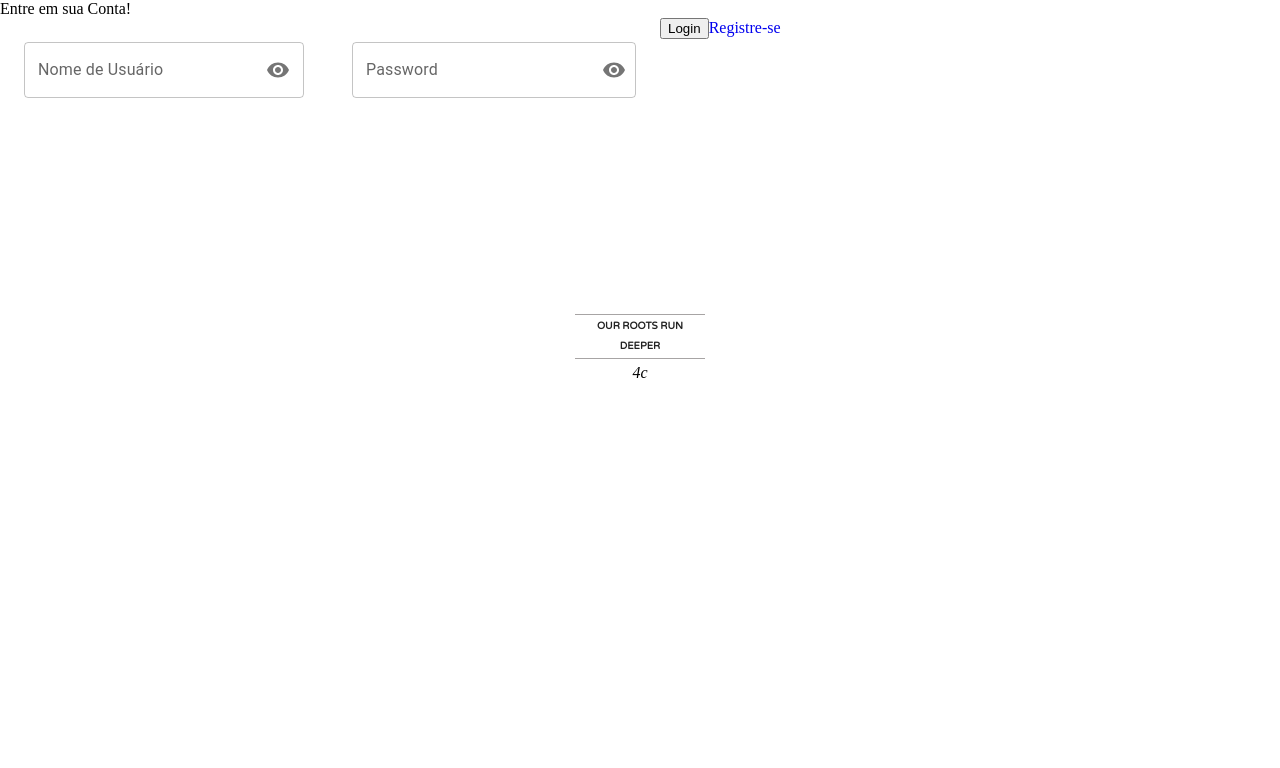
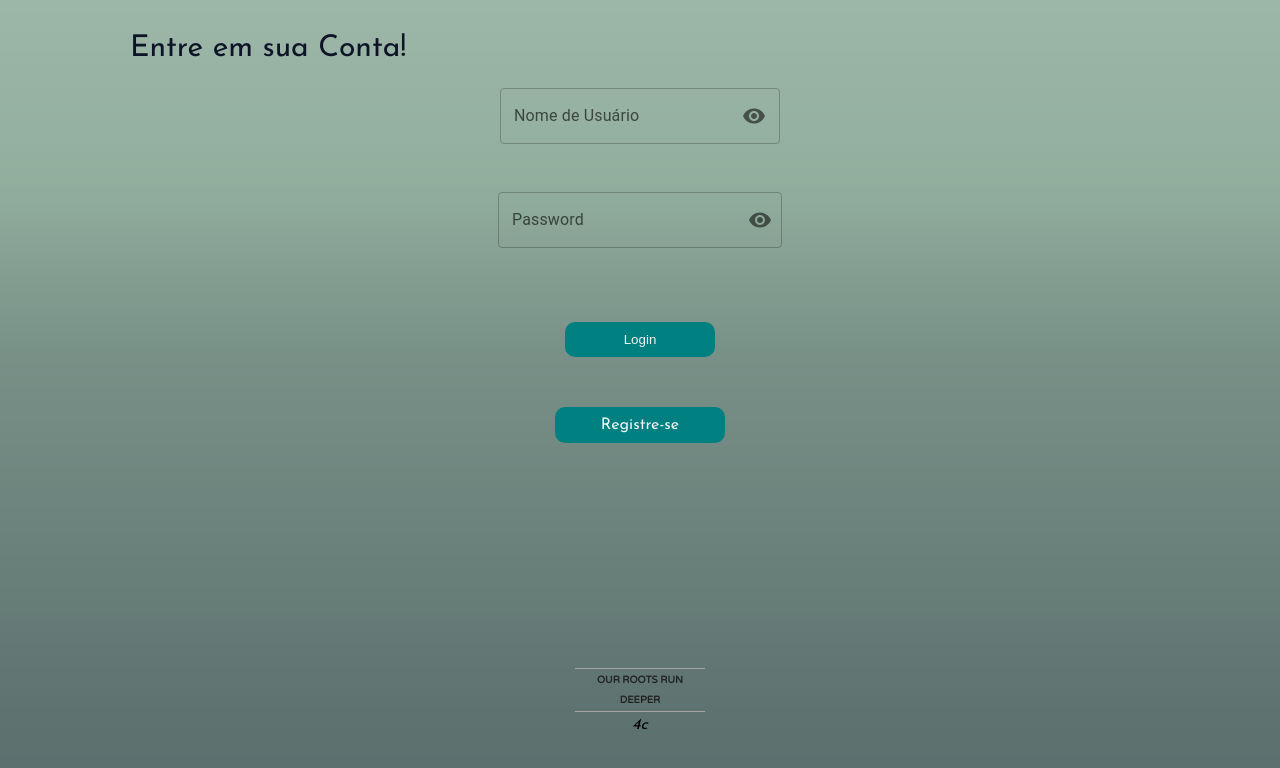
Before and after one commit to cauelugli/cauebooks, a React (Create React App) app in the folder frontend/: page / in a window 1280 px wide. Shown: the top 768 px of the page. Built offline with nearby package versions, Linux system fonts and the light colour scheme.

Commit message:
added palette variables for styling and missing login part

```diff
--- a/frontend/src/app.css
+++ b/frontend/src/app.css
@@ -1,3 +1,15 @@
+:root {
+  --my-black: #0E1428;
+  --my-green: #92AF9E;
+  --my-light-green: #BDEFD8;
+  --my-white: #f1f1f0e3;
+}
+
+body {
+  background-image: url("gradient.png");
+  font-family: "Josefin Sans", sans-serif;
+}
+
 /* ABOUT */
 .aboutImg {
   width: 25%;
@@ -69,6 +81,44 @@
 }
 
 /* HOME */
+
+/* LOGIN */
+.login {
+  display: flex;
+}
+
+.loginWrapper {
+  flex: 9;
+  padding: 20px;
+  margin: 1%;
+}
+
+.loginTitle {
+  font-size: 30px;
+  margin-left: 8%;
+  color: var(--my-black);
+}
+
+.loginForm {
+  display: flex;
+  align-items: center;
+  justify-content: center;
+  flex-direction: column;
+}
+
+.loginSubmit{
+  width: 150px;
+  align-self: center;
+  text-align: center;
+  border: none;
+  border-radius: 10px;
+  color: #f1f1f1;
+  background-color: teal;
+  padding: 10px;
+  margin-top: 50px;
+  cursor: pointer;
+}
+/* LOGIN */
 
 /* REGISTER */
 .register {
@@ -348,12 +398,10 @@ a {
 
 /* HEADER */
 .header {
-  background-color: white;
-  margin-top: 2%;
+  margin: 3%;
   display: flex;
   align-items: center;
   font-family: "Josefin Sans", sans-serif;
-  z-index: 999;
 }
 
 .headerLeft,
```
